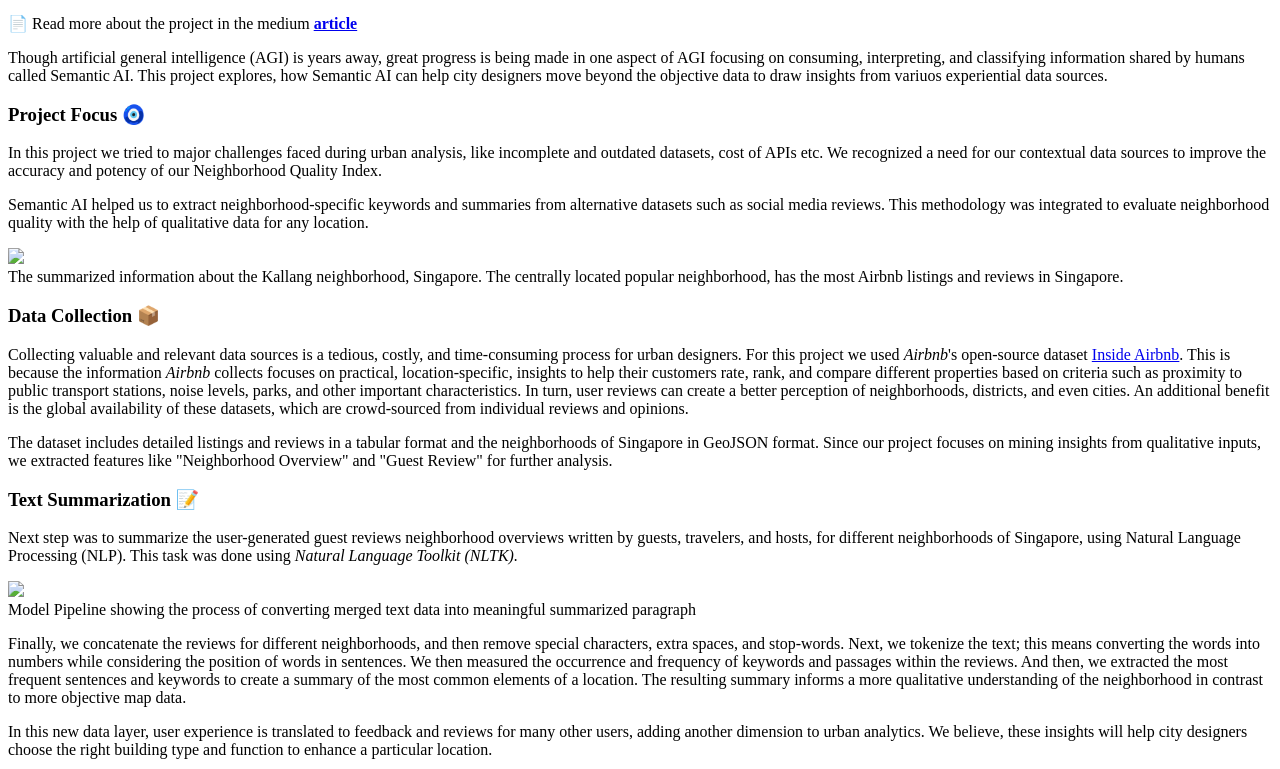
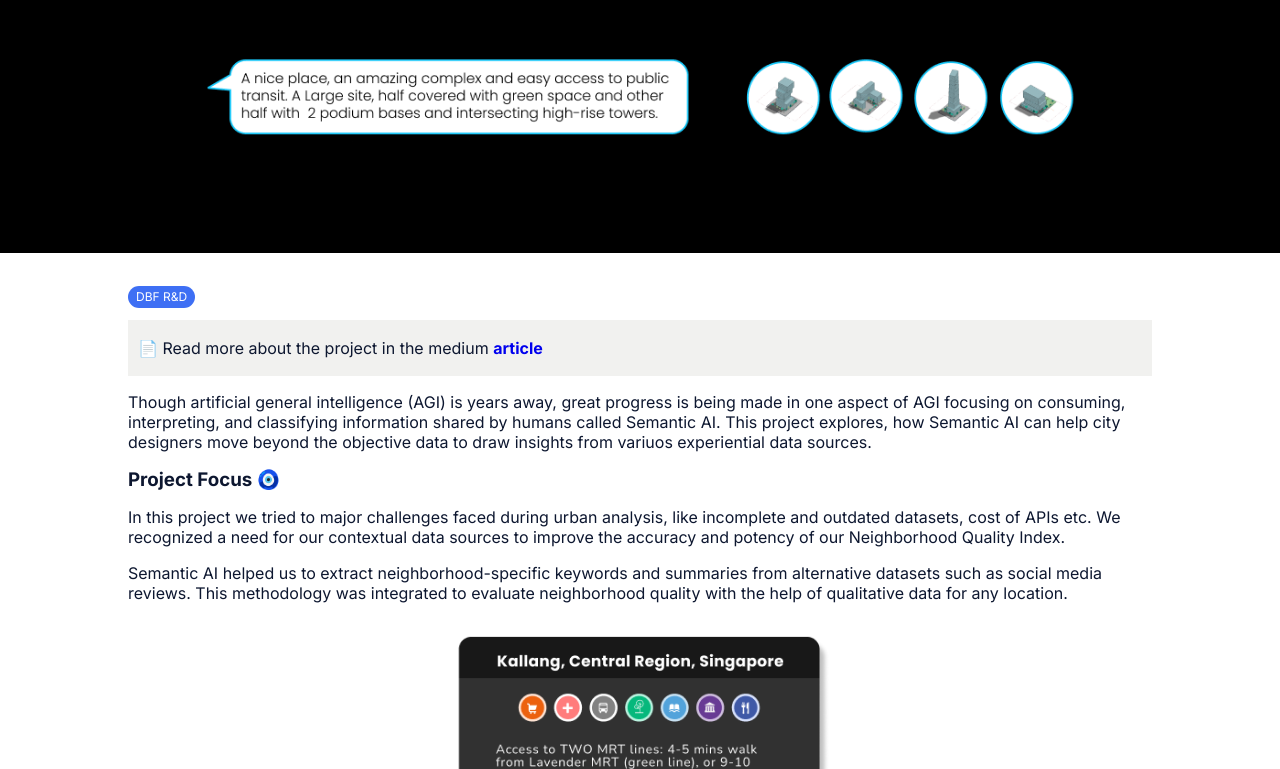
Before and after one commit to rutvik-deshpande/portfolio, a plain HTML site: page pages/semAI.html in a window 1280 px wide. Shown: the part 84-853 px from the top of the page. Drawn offline with nearby package versions, Linux system fonts and the light colour scheme; the site is published under a folder, as on GitHub Pages, so addresses that start at the root find nothing.

Commit message:
Update semAI.html

```diff
--- a/pages/semAI.html
+++ b/pages/semAI.html
@@ -4,7 +4,7 @@
         <meta charset="UTF-8">
         <meta name="viewport" content="width=device-width, initial-scale=1.0">
 
-        <link rel="stylesheet" href="/assets/css/styles.css">
+        <link rel="stylesheet" href="../assets/css/styles.css">
         <link href='https://cdn.jsdelivr.net/npm/boxicons@2.0.5/css/boxicons.min.css' rel='stylesheet'>
 
         <title>Rutvik Deshpande</title>
@@ -27,7 +27,7 @@
 
     <section class="post-hero">
         <div class="hero-img">
-            <img src="/assets/img/background1.png">
+            <img src="../assets/img/background1.png">
         </div>
     </section>
 
@@ -50,7 +50,7 @@
 
 <div class="post-img-wrapper">
     <div class="post-full-img-subwrapper">
-      <img class="post-full-img" src="/assets/img/hero_semantic.png">
+      <img class="post-full-img" src="../assets/img/hero_semantic.png">
       <div class="img-caption-wrapper">
         <div class="img-caption">The summarized information about the Kallang neighborhood, Singapore. The centrally located popular neighborhood, has the most Airbnb listings and reviews in Singapore.</a></b>
         </div>
@@ -77,7 +77,7 @@
 
   <div class="post-img-wrapper">
     <div class="post-full-img-subwrapper">
-      <img class="post-full-img" src="/assets/img/image.png">
+      <img class="post-full-img" src="../assets/img/image.png">
       <div class="img-caption-wrapper" style="display: flex; align-items: flex-end">
         <div class="img-caption">Model Pipeline showing the process of converting merged text data into meaningful summarized paragraph
         </div>
```
